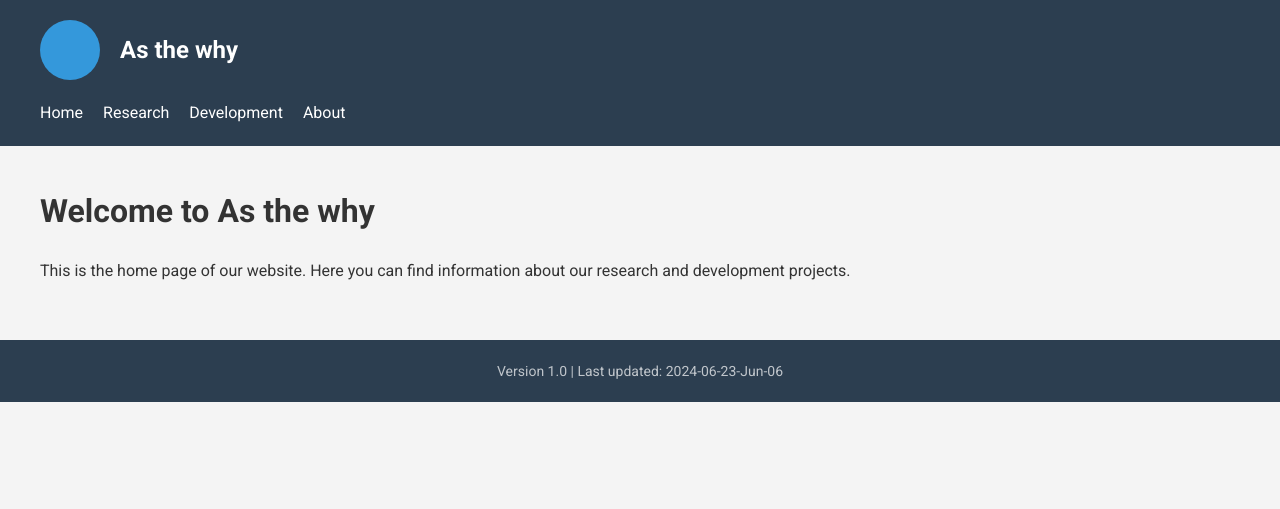
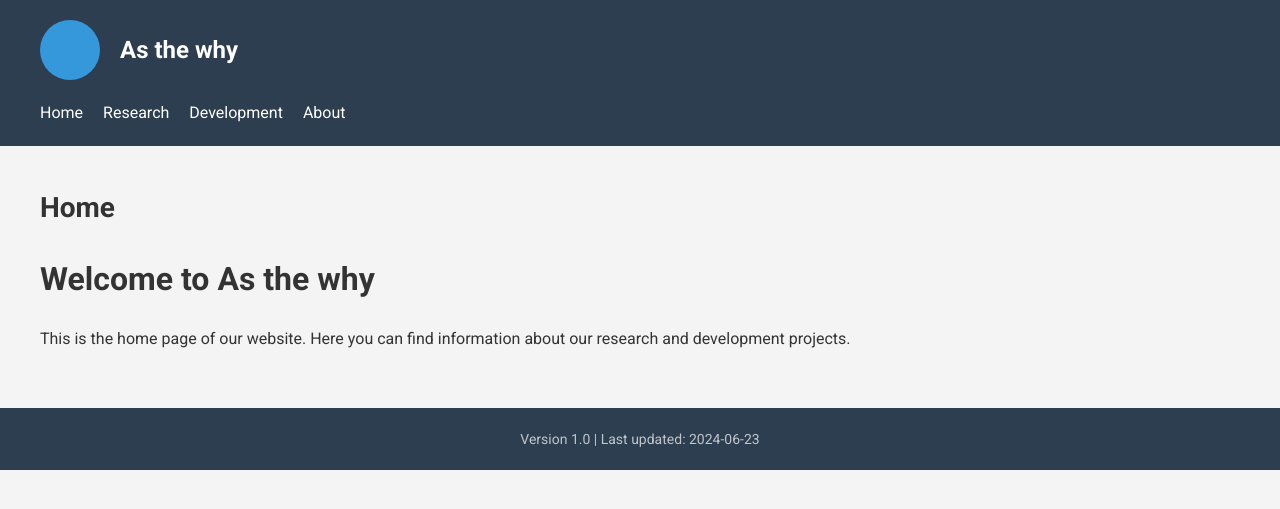
Before and after one commit to sungdongy/sungdongy.github.io, a Jekyll site: the page built from index.md, in a window 1280 px wide. Shown: the top 509 px of the page. Built offline with Jekyll 4.4.1, drawn with Linux system fonts in a browser that asks for light colours; part of the change alters nothing that is shown.

Commit message:
Update default.html

```diff
--- a/_layouts/default.html
+++ b/_layouts/default.html
@@ -3,7 +3,7 @@
 <head>
     <meta charset="UTF-8">
     <meta name="viewport" content="width=device-width, initial-scale=1.0">
-    <title>{{ page.title }} - {{ site.title }}</title>
+    <title>{% if page.title %}{{ page.title }} - {% endif %}{{ site.title }}</title>
     <link rel="stylesheet" href="{{ '/assets/css/styles.css' | relative_url }}">
     <link href="https://fonts.googleapis.com/css2?family=Roboto:wght@300;400;700&display=swap" rel="stylesheet">
 </head>
@@ -19,12 +19,13 @@
     </header>
     <main class="site-content">
         <div class="container">
+            <h2>{{ page.title }}</h2>
             {{ content }}
         </div>
     </main>
     <footer class="site-footer">
         <div class="container">
-            <p>Version 1.0 | Last updated: {{ site.time | date: "%Y-%m-%d-%h-%m" }}</p>
+            <p>Version 1.0 | Last updated: {{ site.time | date: "%Y-%m-%d" }}</p>
         </div>
     </footer>
 </body>
```
